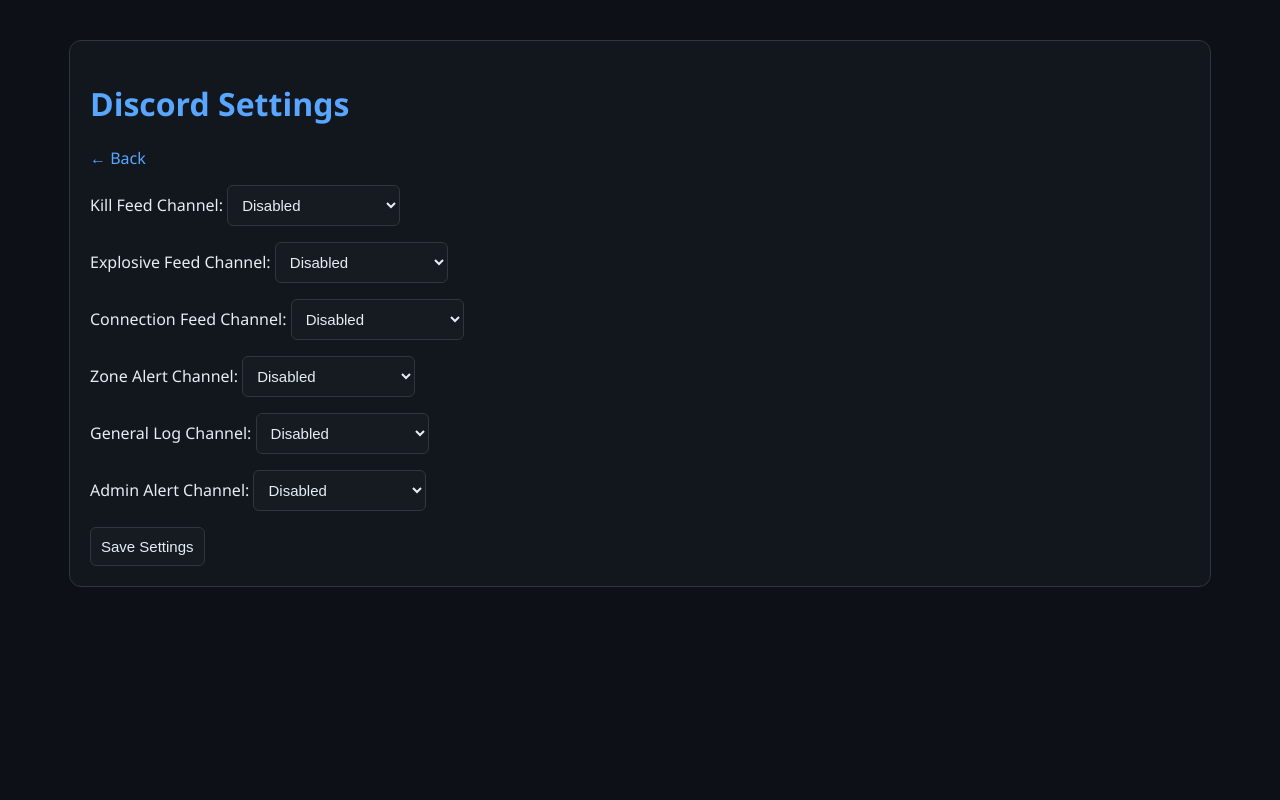
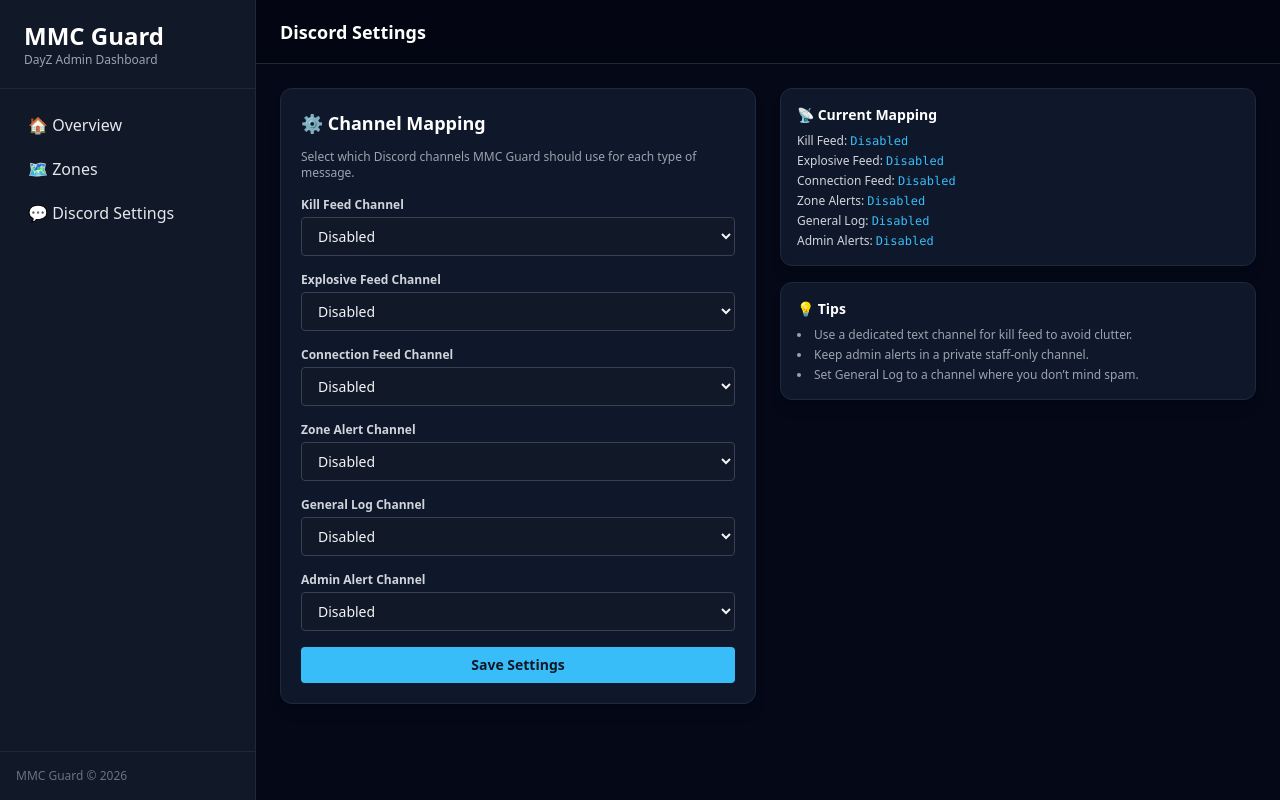
Before and after one commit to machineryoftorment-hue/mmcguardmain, a Flask app: template templates/discord_settings.html in a window 1280 px wide. Run offline with Flask 3, Linux system fonts and the light colour scheme; the template is opened without the code that fills it: most values are stand-ins (such as "Sample title", 1, 10 or a date in 2020); some libraries are stand-ins or nearby versions.

Commit message:
Update discord_settings.html

```diff
--- a/templates/discord_settings.html
+++ b/templates/discord_settings.html
@@ -1,41 +1,140 @@
-<!DOCTYPE html>
-<html>
-<head>
-    <title>Discord Settings</title>
-    <link rel="stylesheet" href="{{ url_for('static', filename='style.css') }}">
-</head>
-<body>
+{% extends "base.html" %}
 
-<div class="container">
-    <h1>Discord Settings</h1>
-    <a href="{{ url_for('index') }}">← Back</a>
+{% block title %}Discord Settings{% endblock %}
+{% block page_title %}Discord Settings{% endblock %}
 
-    <form method="post" action="{{ url_for('discord_settings') }}">
+{% block content %}
+<div class="grid grid-cols-1 lg:grid-cols-2 gap-6">
 
-        {% macro dropdown(label, name, selected) %}
-        <p>
-            <label>{{ label }}:</label>
-            <select name="{{ name }}">
+    <!-- Settings form -->
+    <div class="bg-mmc-card rounded-xl shadow-lg border border-gray-800 p-5">
+        <h3 class="text-lg font-semibold text-white mb-3 flex items-center gap-2">
+            ⚙️ Channel Mapping
+        </h3>
+        <p class="text-xs text-gray-400 mb-4">
+            Select which Discord channels MMC Guard should use for each type of message.
+        </p>
+
+        <form method="POST" action="{{ url_for('discord_settings') }}" class="space-y-4">
+
+            {% macro channel_select(label, name, current_id) %}
+                <div>
+                    <label class="block text-xs font-semibold text-gray-300 mb-1">{{ label }}</label>
+                    <select name="{{ name }}"
+                            class="w-full px-3 py-2 rounded bg-gray-900 border border-gray-700 text-sm text-gray-100 focus:outline-none focus:ring-1 focus:ring-mmc-accent">
                         <option value="0">Disabled</option>
                         {% for ch in channels %}
-                <option value="{{ ch.id }}" {% if ch.id == selected %}selected{% endif %}>
-                    {{ ch.name }} ({{ ch.id }})
+                            <option value="{{ ch.id }}"
+                                    {% if current_id == ch.id %}selected{% endif %}>
+                                #{{ ch.name }} ({{ ch.id }})
                             </option>
                         {% endfor %}
                     </select>
-        </p>
+                </div>
             {% endmacro %}
 
-        {{ dropdown("Kill Feed Channel", "kill_feed_channel", settings.kill_feed_channel) }}
-        {{ dropdown("Explosive Feed Channel", "explosive_feed_channel", settings.explosive_feed_channel) }}
-        {{ dropdown("Connection Feed Channel", "connection_feed_channel", settings.connection_feed_channel) }}
-        {{ dropdown("Zone Alert Channel", "zone_alert_channel", settings.zone_alert_channel) }}
-        {{ dropdown("General Log Channel", "general_log_channel", settings.general_log_channel) }}
-        {{ dropdown("Admin Alert Channel", "admin_alert_channel", settings.admin_alert_channel) }}
+            {{ channel_select("Kill Feed Channel", "kill_feed_channel", settings.kill_feed_channel) }}
+            {{ channel_select("Explosive Feed Channel", "explosive_feed_channel", settings.explosive_feed_channel) }}
+            {{ channel_select("Connection Feed Channel", "connection_feed_channel", settings.connection_feed_channel) }}
+            {{ channel_select("Zone Alert Channel", "zone_alert_channel", settings.zone_alert_channel) }}
+            {{ channel_select("General Log Channel", "general_log_channel", settings.general_log_channel) }}
+            {{ channel_select("Admin Alert Channel", "admin_alert_channel", settings.admin_alert_channel) }}
 
-        <button type="submit">Save Settings</button>
+            <button type="submit"
+                    class="w-full py-2 rounded bg-mmc-accent hover:bg-sky-500 text-sm font-semibold text-gray-900 mt-2">
+                Save Settings
+            </button>
         </form>
     </div>
 
-</body>
-</html>
+    <!-- Info / status -->
+    <div class="space-y-4">
+
+        <!-- Current mapping -->
+        <div class="bg-mmc-card rounded-xl shadow-lg border border-gray-800 p-4">
+            <h3 class="text-sm font-semibold text-white mb-2 flex items-center gap-2">
+                📡 Current Mapping
+            </h3>
+
+            <ul class="text-xs text-gray-300 space-y-1">
+
+                <li>Kill Feed:
+                    <span class="font-mono text-mmc-accent">
+                        {% if settings.kill_feed_channel %}
+                            #{{ (channels|selectattr('id', 'equalto', settings.kill_feed_channel)|list)[0].name
+                                if channels|selectattr('id', 'equalto', settings.kill_feed_channel)|list
+                                else settings.kill_feed_channel }}
+                        {% else %}Disabled{% endif %}
+                    </span>
+                </li>
+
+                <li>Explosive Feed:
+                    <span class="font-mono text-mmc-accent">
+                        {% if settings.explosive_feed_channel %}
+                            #{{ (channels|selectattr('id', 'equalto', settings.explosive_feed_channel)|list)[0].name
+                                if channels|selectattr('id', 'equalto', settings.explosive_feed_channel)|list
+                                else settings.explosive_feed_channel }}
+                        {% else %}Disabled{% endif %}
+                    </span>
+                </li>
+
+                <li>Connection Feed:
+                    <span class="font-mono text-mmc-accent">
+                        {% if settings.connection_feed_channel %}
+                            #{{ (channels|selectattr('id', 'equalto', settings.connection_feed_channel)|list)[0].name
+                                if channels|selectattr('id', 'equalto', settings.connection_feed_channel)|list
+                                else settings.connection_feed_channel }}
+                        {% else %}Disabled{% endif %}
+                    </span>
+                </li>
+
+                <li>Zone Alerts:
+                    <span class="font-mono text-mmc-accent">
+                        {% if settings.zone_alert_channel %}
+                            #{{ (channels|selectattr('id', 'equalto', settings.zone_alert_channel)|list)[0].name
+                                if channels|selectattr('id', 'equalto', settings.zone_alert_channel)|list
+                                else settings.zone_alert_channel }}
+                        {% else %}Disabled{% endif %}
+                    </span>
+                </li>
+
+                <li>General Log:
+                    <span class="font-mono text-mmc-accent">
+                        {% if settings.general_log_channel %}
+                            #{{ (channels|selectattr('id', 'equalto', settings.general_log_channel)|list)[0].name
+                                if channels|selectattr('id', 'equalto', settings.general_log_channel)|list
+                                else settings.general_log_channel }}
+                        {% else %}Disabled{% endif %}
+                    </span>
+                </li>
+
+                <li>Admin Alerts:
+                    <span class="font-mono text-mmc-accent">
+                        {% if settings.admin_alert_channel %}
+                            #{{ (channels|selectattr('id', 'equalto', settings.admin_alert_channel)|list)[0].name
+                                if channels|selectattr('id', 'equalto', settings.admin_alert_channel)|list
+                                else settings.admin_alert_channel }}
+                        {% else %}Disabled{% endif %}
+                    </span>
+                </li>
+
+            </ul>
+        </div>
+
+        <!-- Tips -->
+        <div class="bg-mmc-card rounded-xl shadow-lg border border-gray-800 p-4">
+            <h3 class="text-sm font-semibold text-white mb-2 flex items-center gap-2">
+                💡 Tips
+            </h3>
+
+            <ul class="text-xs text-gray-400 space-y-1 list-disc list-inside">
+                <li>Use a dedicated text channel for kill feed to avoid clutter.</li>
+                <li>Keep admin alerts in a private staff‑only channel.</li>
+                <li>Set General Log to a channel where you don’t mind spam.</li>
+            </ul>
+        </div>
+
+    </div>
+
+</div>
+{% endblock %}
```
Lines whose indentation alone changed are shown as unchanged.
